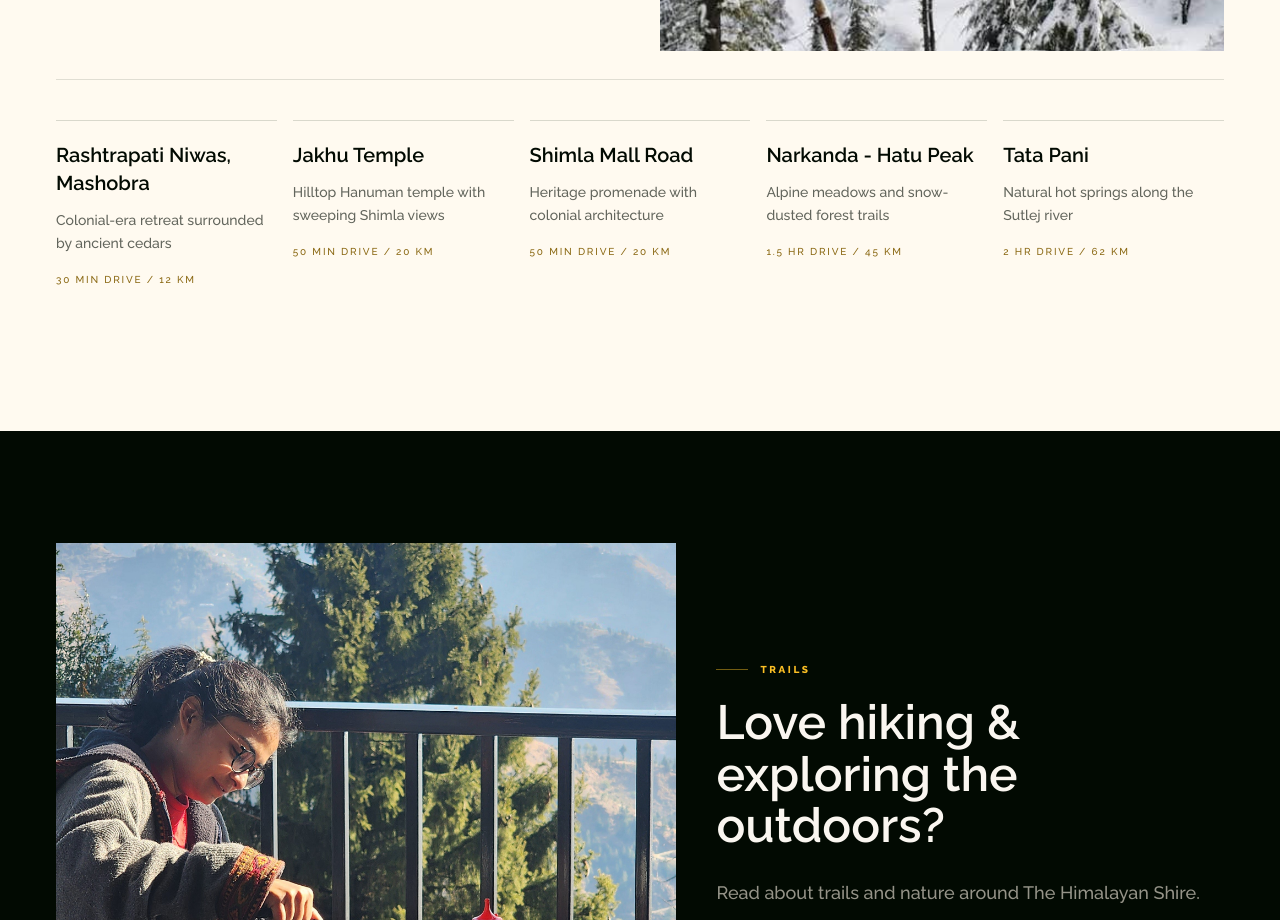
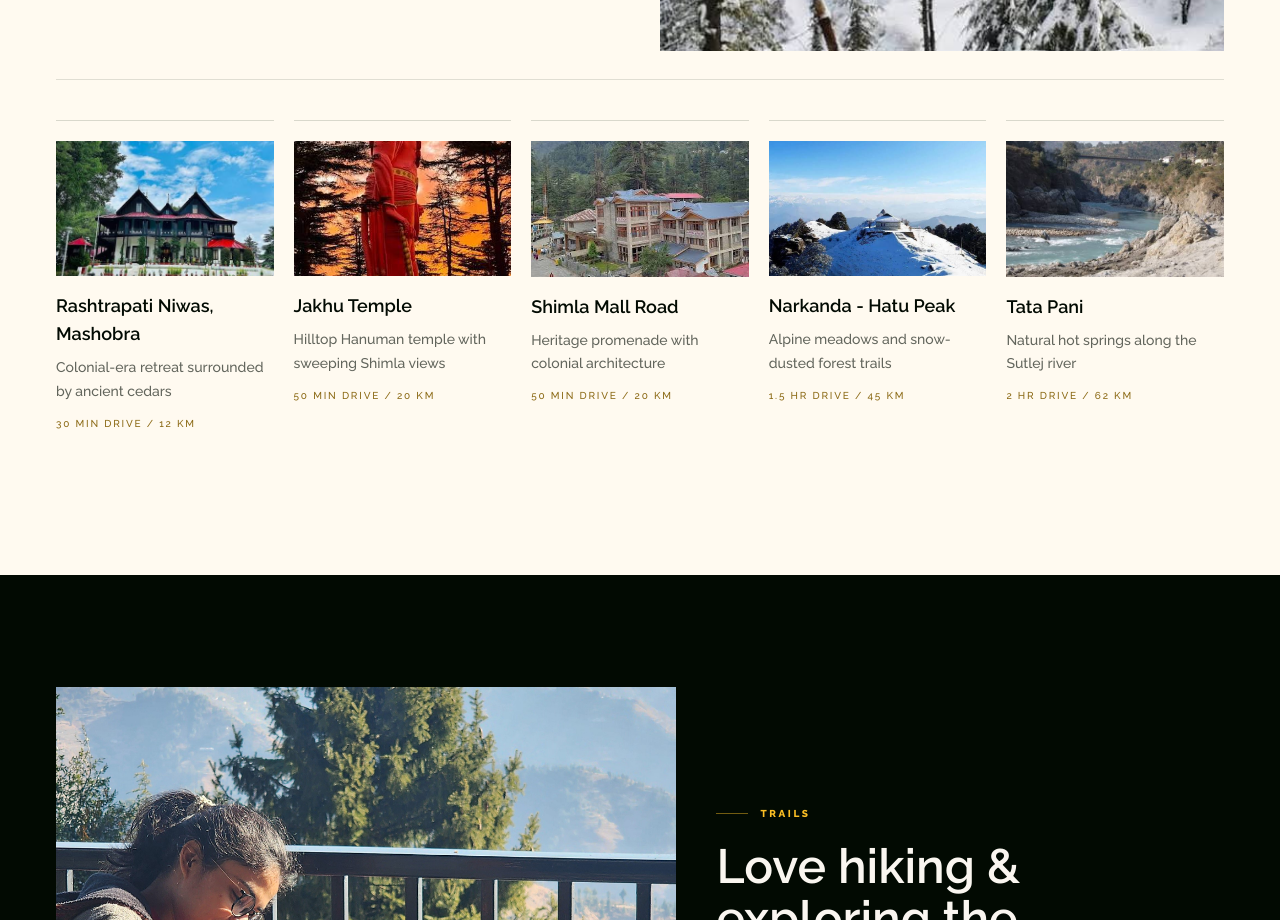
Before and after one commit to theone14122000/shire, a Next.js app: page /activities in a window 1280 px wide. Shown: the part 4600-5520 px from the top of the page. Built offline with nearby package versions, Linux system fonts and the light colour scheme.

Commit message:
activites images update

```diff
--- a/app/activities/page.tsx
+++ b/app/activities/page.tsx
@@ -223,16 +223,25 @@ export default function ActivitiesPage() {
             ))}
           </div>
 
-          <div className="mt-10 grid gap-4 sm:grid-cols-2 lg:grid-cols-5">
+          <div className="mt-10 grid gap-5 sm:grid-cols-2 lg:grid-cols-5">
             {SIGHTSEEING.slice(4).map((place) => (
-              <article key={place.name} className="border-t border-emerald-900/15 pt-5">
-                <h3 className="font-display text-xl font-semibold text-emerald-950">
+              <article key={place.name} className="group border-t border-emerald-900/15 pt-5">
+                <div className="relative mb-4 aspect-[16/10] overflow-hidden">
+                  <Image
+                    src={place.image}
+                    alt={place.name}
+                    fill
+                    sizes="(max-width: 640px) 100vw, 20vw"
+                    className="object-cover transition-transform duration-700 group-hover:scale-105"
+                  />
+                </div>
+                <h3 className="font-display text-lg font-semibold text-emerald-950">
                   {place.name}
                 </h3>
-                <p className="mt-3 text-sm leading-[1.7] text-emerald-950/62">
+                <p className="mt-2 text-sm leading-[1.7] text-emerald-950/62">
                   {place.highlight}
                 </p>
-                <p className="mt-4 text-[10px] font-bold uppercase tracking-[0.18em] text-gold-700">
+                <p className="mt-3 text-[10px] font-bold uppercase tracking-[0.18em] text-gold-700">
                   {place.travelTime} / {place.distance}
                 </p>
               </article>
```
